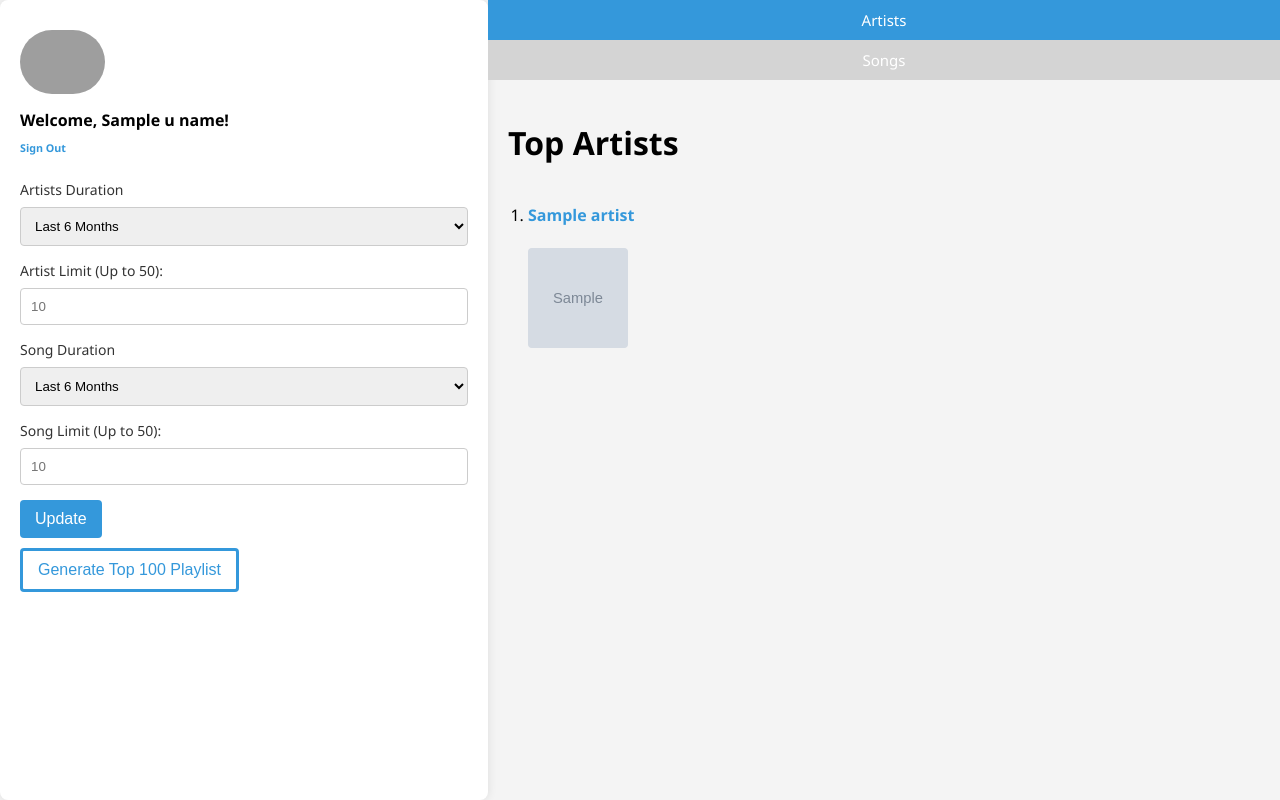
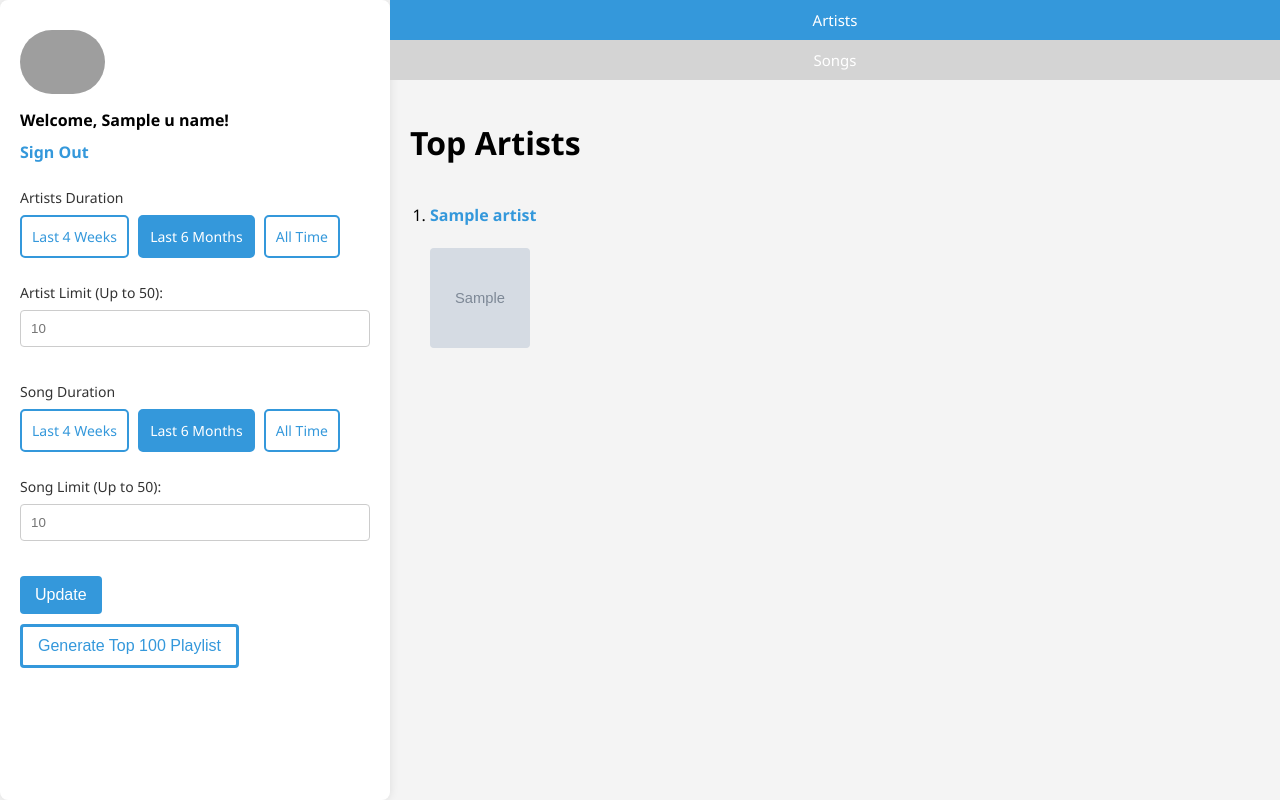
Before and after one commit to bxnto/statify, a Flask app: template templates/artists.html in a window 1280 px wide. Run offline with Flask 3, Linux system fonts and the light colour scheme; the template is opened without the code that fills it: most values are stand-ins (such as "Sample title", 1, 10 or a date in 2020); grey boxes marked "Sample" are stand-in pictures; grey boxes are pictures that could not be loaded.

Commit message:
bunch of changes

```diff
--- a/app.py
+++ b/app.py
@@ -3,6 +3,7 @@ from spotipy.oauth2 import SpotifyOAuth
 from flask import Flask, render_template, redirect, url_for, session, request
 from flask_session import Session
 import os
+from datetime import datetime
 
 scopes = "user-library-read user-top-read playlist-modify-public playlist-modify-private playlist-read-private"
 
@@ -51,7 +52,16 @@ def makeTopPlaylist(time_range):
     userInfoResults = sp.current_user()
     userName = userInfoResults['display_name']
     userID = userInfoResults['id']
-    sp.user_playlist_create(user = userID,name = f"{userName}'s Top Tracks", public = False, description = "Top 100 tracks generated by Harmonify")
+    current_datetime = datetime.now()
+    formatted_date = current_datetime.strftime("%m/%d/%Y")
+    timeTranslate = ''
+    if time_range == "short_term":
+        timeTranslate = "Last 4 Weeks"
+    elif time_range == "medium_term":
+        timeTranslate = "Last 6 Months"
+    else:
+        timeTranslate = "All Time"
+    sp.user_playlist_create(user = userID,name = f"{userName}'s Top Tracks ({timeTranslate})", public = False, description = f"Top 100 tracks generated by Harmonify as of {formatted_date}")
     playlist = sp.current_user_playlists(limit=1)['items'][0]
     playlistID = playlist['id']
     playlistLink = playlist['external_urls']['spotify']
--- a/static/css/styles.css
+++ b/static/css/styles.css
@@ -10,6 +10,55 @@ body {
 align-items: center;
 margin-bottom: 10px;
 }
+
+.form-group {
+margin-bottom: 20px;
+}
+
+h1 {
+  padding-right: 10px;
+}
+
+.form-group {
+margin-bottom: 20px;
+}
+
+.ad-container,
+.sd-container {
+display: inline-block;
+}
+
+.radio-option,
+.ad-options,
+.sd-options {
+display: inline-block;
+padding: 10px;
+margin-bottom: 5px;
+cursor: pointer;
+border: 2px solid #3498db;
+border-radius: 5px;
+color: #3498db;
+margin-right: 5px;
+}
+
+.radio-option:hover,
+.ad-options:hover,
+.sd-options:hover {
+background-color: #3498db;
+color: white;
+}
+
+.ad-options,
+.sd-options {
+display: none;
+}
+
+.ad-options:checked + label,
+.sd-options:checked + label {
+background-color: #3498db;
+color: white;
+}
+
 
 .form-control {
 font-family: system-ui, sans-serif;
@@ -35,7 +84,7 @@ body {
 width: 50px;
 }
 
-  input[type="radio"] {
+.playlist-options {
 /* Add if not using autoprefixer */
 -webkit-appearance: none;
 /* Remove most all native input styles */
@@ -58,7 +107,7 @@ body {
 margin-top: 15px;
 }
 
-  input[type="radio"]::before {
+.playlist-options::before {
 content: "";
 width: 0.65em;
 height: 0.65em;
@@ -70,11 +119,11 @@ body {
 background-color: CanvasText;
 }
 
-  input[type="radio"]:checked::before {
+.playlist-options:checked::before {
 transform: scale(1);
 }
 
-  input[type="radio"]:focus {
+.playlist-options:focus {
 outline: max(2px, 0.15em) solid currentColor;
 outline-offset: max(2px, 0.15em);
 }
@@ -133,12 +182,24 @@ body {
 box-shadow: 0 0 10px rgba(0, 0, 0, 0.1);
 padding: 20px;
 width: 35%; /* Adjust the width as needed */
+max-width: 350px;
 }
 
+@media (min-width: 1281px) {
+.right-side {
+flex: 2;
+display: inline-flex;
+flex-wrap: wrap;
+flex-direction: row;
+}
+}
+
+@media (max-width: 1280px) {
 .right-side {
 flex: 1;
 display: flex;
 flex-direction: column;
+}
 }
 
 form label {
@@ -193,12 +254,13 @@ a {
 margin-top: 10px;
 text-decoration: none;
 color: #3498db;
+font-size: 16px;
 }
 
 #artists,
 #songs {
-    flex: 1;
 padding: 20px;
+max-width: 450px;
 }
 
 #artists h1,
--- a/templates/artists.html
+++ b/templates/artists.html
@@ -7,6 +7,7 @@
     <link rel="stylesheet" href="{{url_for('static', filename='css/styles.css')}}">
     <script src="https://code.jquery.com/jquery-3.6.4.min.js"></script>
 </head>
+
 <body>
     <div class="container">
         <div class="left-side">
@@ -20,11 +21,16 @@
         <form id='parameters' method="GET" action="{{ url_for('data')}}">
             <div class="form-group">
                 <label for="artistDuration">Artists Duration</label>
-                <select name="artistDuration" id="artistRange">
-                    <option value="short_term">Last 4 Weeks</option>
-                    <option value="medium_term">Last 6 Months</option>
-                    <option value="long_term">All Time</option>
-                </select>
+                <div class="ad-container">
+                    <input class='ad-options' type="radio" name="artistDuration" id="ad-shortTerm" value="short_term">
+                    <label for="ad-shortTerm" class="radio-option">Last 4 Weeks</label>
+
+                    <input class='ad-options' type="radio" name="artistDuration" id="ad-mediumTerm" value="medium_term" checked>
+                    <label for="ad-mediumTerm" class="radio-option">Last 6 Months</label>
+
+                    <input class='ad-options' type="radio" name="artistDuration" id="ad-longTerm" value="long_term">
+                    <label for="ad-longTerm" class="radio-option">All Time</label>
+                </div>
             </div>
 
             <div class="form-group">
@@ -34,11 +40,16 @@
 
             <div class="form-group">
                 <label for="songDuration">Song Duration</label>
-                <select name="songDuration" id="songRange">
-                    <option value="short_term">Last 4 Weeks</option>
-                    <option value="medium_term">Last 6 Months</option>
-                    <option value="long_term">All Time</option>
-                </select>
+                <div class="sd-container">
+                    <input class='sd-options' type="radio" name="songDuration" id="sd-shortTerm" value="short_term">
+                    <label for="sd-shortTerm" class="radio-option">Last 4 Weeks</label>
+
+                    <input class='sd-options' type="radio" name="songDuration" id="sd-mediumTerm" value="medium_term" checked>
+                    <label for="sd-mediumTerm" class="radio-option">Last 6 Months</label>
+
+                    <input class='sd-options' type="radio" name="songDuration" id="sd-longTerm" value="long_term">
+                    <label for="sd-longTerm" class="radio-option">All Time</label>
+                </div>
             </div>
 
             <div class="form-group">
@@ -53,17 +64,17 @@
                 <div id="createPlaylist" style="display: none;">
                     <form id="playlist" method="GET" action="{{url_for('makeTopPlaylist', time_range='')}}">
                         <div class="choices">
-                            <input type="radio" id='short' name='time' value="short_term">
+                            <input class="playlist-options" type="radio" id='short' name='time' value="short_term">
                             <label for="short" class="form-control">Last 4 Weeks</label>
                         </div>
 
                         <div class="choices">
-                            <input type="radio" id='med' name='time' value="medium_term">
+                            <input class="playlist-options" type="radio" id='med' name='time' value="medium_term">
                             <label for="med" class="form-control">Last 6 Months</label>
                         </div>
 
                         <div class="choices">
-                            <input type="radio" id='long' name='time' value="long_term">
+                            <input class="playlist-options" type="radio" id='long' name='time' value="long_term">
                             <label for="long" class="form-control">All Time</label>
                         </div>
 
@@ -73,12 +84,12 @@
 
         </div>
 
-        <div class="right-side">
-            <div class="tabs">
+        <div class="right-side" id="right-side">
+            <div class="tabs" id="tabs">
                 <div class="tab" id="artistTab" onclick="openTab('artists')" style="background-color: rgb(212, 212, 212);">Artists</div>
                 <div class="tab" id="songTab" onclick="openTab('songs')" style="background-color: rgb(212, 212, 212);">Songs</div>
             </div>
-            <div id="artists" style="display: none;">
+            <div id="artists" class="show">
 
                 <h1>Top Artists</h1>
                 {% if artists %}
@@ -99,8 +110,9 @@
                 {% endif %}
             </div>
 
-            <div id="songs" style="display: none;">
+            <div id="songs" class="show">
                 <h1>Top Songs</h1>
+
                 {% if songs %}
                     <ol>
                         {% for song in songs %}
@@ -125,9 +137,10 @@
         $(document).ready(function() {
             $("#parameters").submit(function(event) {
                 event.preventDefault();
-                var artistRange = $("#artistRange").val() || 'medium_term';
+                var form = document.getElementById("parameters");
+                var artistRange = form.elements['artistDuration'].value || 'medium_term';
                 var artistLimit = $("#artistAmount").val() || 10;
-                var songRange = $("#songRange").val() || 'medium_term';
+                var songRange = form.elements['songDuration'].value || 'medium_term';
                 var songLimit = $("#songAmount").val() || 10;
 
                 // Construct the URL with query parameters using template literals
@@ -147,15 +160,67 @@
         });
 
         var urlParams = new URLSearchParams(window.location.search);
-        // Set the current values as placeholders in the form fields
-        $("#artistRange").val(urlParams.get("artistRange") || 'medium_term');
+        var artistRange = urlParams.get('artistRange');
+        var songRange = urlParams.get('songRange')
+
+        if (artistRange) {
+            var adRadio = document.querySelector('.ad-container input[value="'+ artistRange +'"]');
+            if (adRadio) {
+                adRadio.checked = true
+            }
+        }
+
+        if (songRange) {
+            var sdRadio = document.querySelector('.sd-container input[value="'+ songRange +'"]');
+            if (sdRadio) {
+                sdRadio.checked = true
+            }
+        }
         $("#artistAmount").attr("placeholder", urlParams.get("artistLimit") || '10');
-        $("#songRange").val(urlParams.get("songRange") || 'medium_term');
         $("#songAmount").attr("placeholder", urlParams.get("songLimit") || '10');
 
-        document.getElementById('artists').style.display = 'block';
-        document.getElementById('songs').style.display = 'none';
-        document.getElementById('artistTab').style.backgroundColor = '#3498db';
+        var screenWidth = window.innerWidth;
+
+        $(document).ready(function () {
+            function handleResize() {
+            var screenWidth = window.innerWidth;
+            var artistsDiv = document.getElementById('artists');
+            var songsDiv = document.getElementById('songs');
+            var tabsDiv = document.getElementById('tabs');
+            var tabElements = document.getElementsByClassName('tab');
+
+            if (screenWidth > 1280) {
+                artistsDiv.style.display = 'flex';
+                songsDiv.style.display = 'flex';
+                tabsDiv.style.display = "none";
+
+                // Hide individual tab elements
+
+                // Set flex direction to row
+                artistsDiv.style.flexDirection = 'column';
+                songsDiv.style.flexDirection = 'column';
+            } else {
+                document.getElementById('songTab').style.backgroundColor = 'rgb(212,212,212)';
+                document.getElementById('artistTab').style.backgroundColor = '#3498db';
+                artistsDiv.style.display = 'block';
+                songsDiv.style.display = 'none';
+                tabsDiv.style.display = "inline-block";
+
+                // Set flex direction to column
+                artistsDiv.style.flexDirection = 'column';
+                songsDiv.style.flexDirection = 'column';
+            }
+        }
+
+        // Initial call to set the correct display
+        handleResize();
+
+        // Event listener for window resize
+        window.addEventListener('resize', function () {
+            handleResize();
+        });
+
+        });
 
         function openTab(tabName) {
             if (tabName == "artists") {
```
Also changed, not shown: 1 other file. Lines whose indentation alone changed are shown as unchanged.
